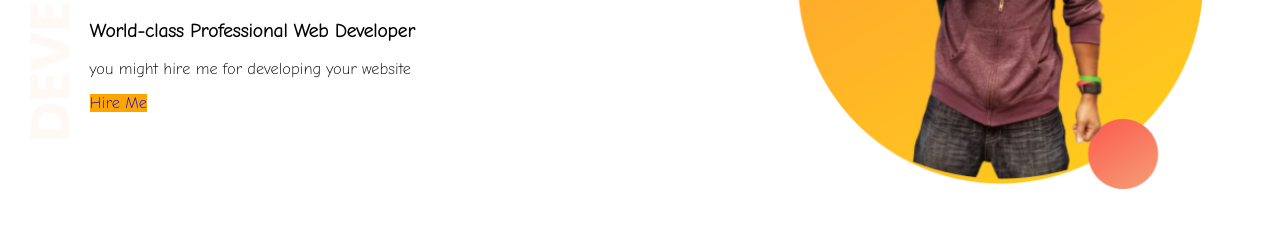
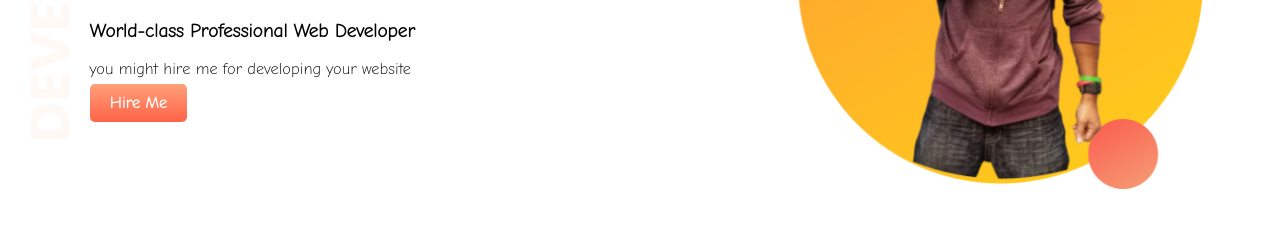
Before and after one commit to myoppo27/web-portfolio, a plain HTML site: page index.html in a window 1280 px wide. Shown: the part 221-448 px from the top of the page. Drawn offline with Linux system fonts and the light colour scheme.

Commit message:
added top part

```diff
--- a/style.css
+++ b/style.css
@@ -26,5 +26,8 @@ section{
 }
 .link-button{
     text-decoration: none;
-    background-color: orange;
-}
+    background-image: linear-gradient(lightsalmon, tomato);
+    padding: 10px 20px;
+    border-radius: 5px;
+    color: white;
+    font-weight: 700;
```
